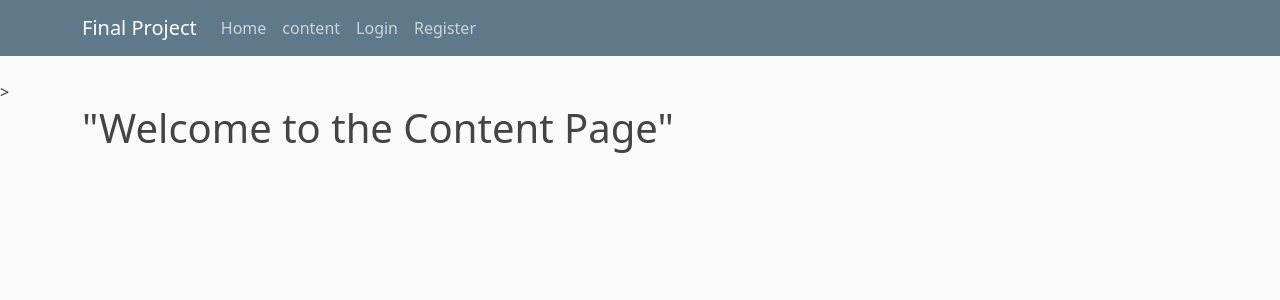
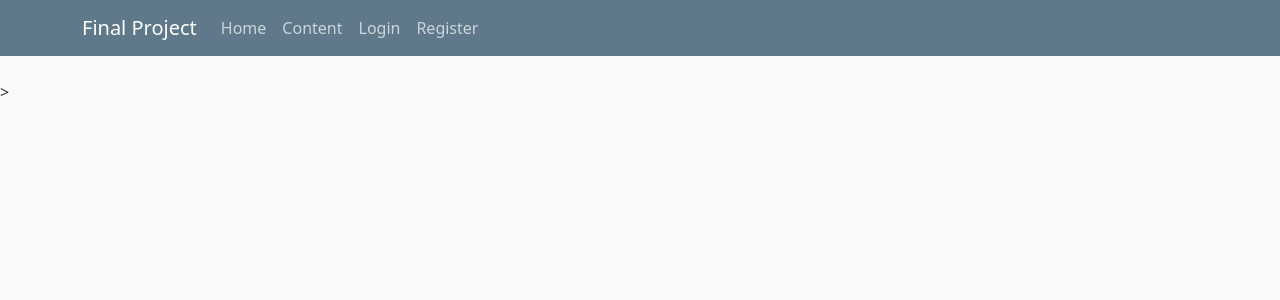
Before and after one commit to StandardUserInternship/group9-Final, a Flask app: page /content in a window 1280 px wide. Shown: the top 300 px of the page. Run offline with Flask 2, Linux system fonts and the light colour scheme.

Commit message:
Cap Content

```diff
--- a/templates/layout.html
+++ b/templates/layout.html
@@ -24,7 +24,7 @@
             <div class="collapse navbar-collapse" id="navbarToggle">
               <div class="navbar-nav mr-auto">
                 <a class="nav-item nav-link" href="/">Home</a>
-                <a class="nav-item nav-link" href="/content">content</a>
+                <a class="nav-item nav-link" href="/Content">Content</a>
               </div>
               <!-- Navbar Right Side -->
               <div class="navbar-nav">
@@ -47,7 +47,7 @@
             {% endfor %}
           {% endif %}
         {% endwith %}
-        {% block content %}{% endblock %}
+        {% block Content %}{% endblock %}
 
         </div>
     </div>
--- a/templates/register.html
+++ b/templates/register.html
@@ -66,7 +66,7 @@
     </div>
     <div class="border-top pt-3">
         <small class="text-muted">
-            Already Have An Account <a class="ml-2" href="{{ url_for('login') }}">Sing In</a>
+            Already Have An Account <a class="ml-2" href="{{ url_for('login') }}">Sign In</a>
         </small>
     </div>
 {% endblock content %}
```
